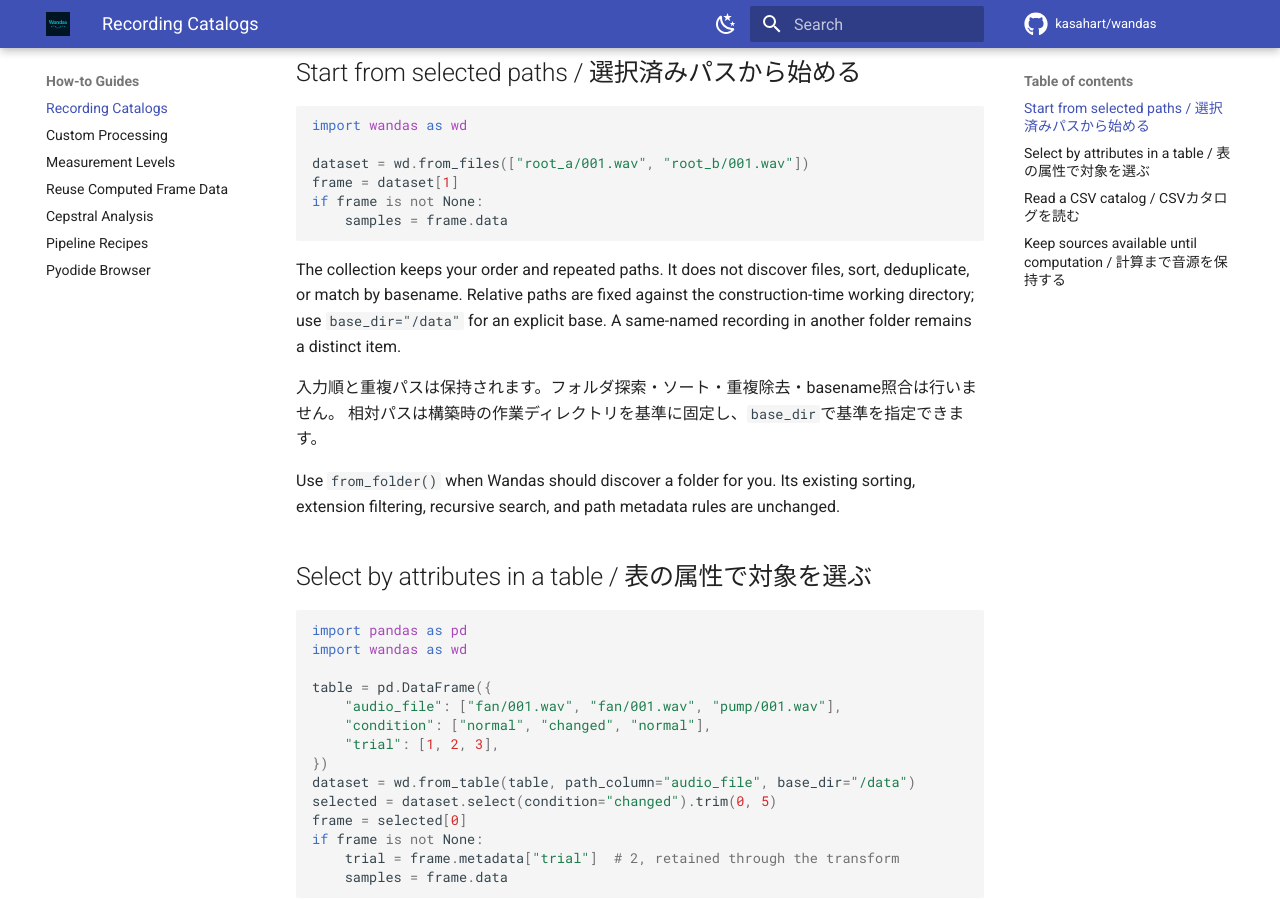
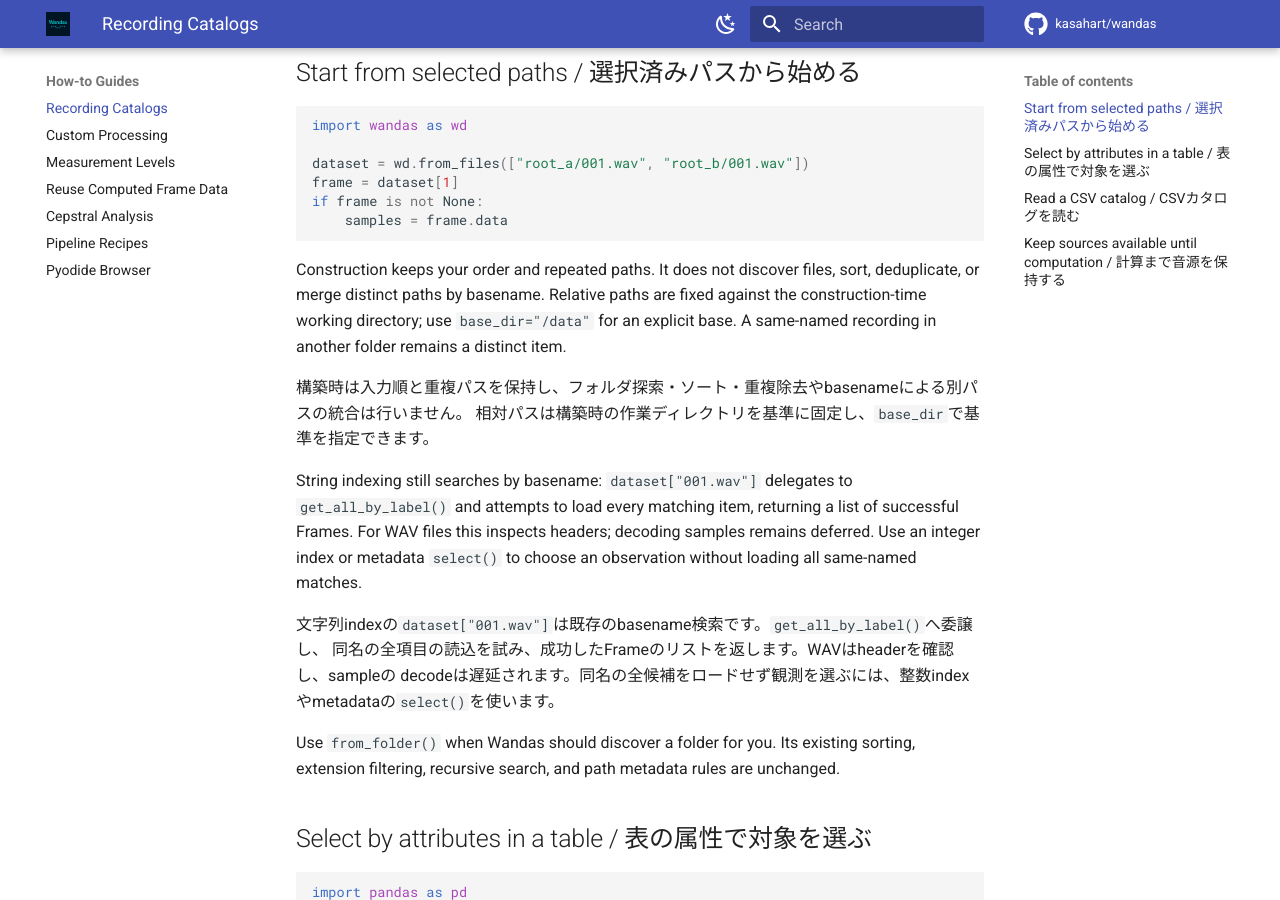
Before and after one commit to kasahart/wandas, an MkDocs documentation site: the page built from docs/src/how-to/recording-catalogs.md, in a window 1280 px wide and 900 px high, scrolled down 357 px. Built offline with MkDocs 1.6.1 and Material for MkDocs 9.7.7, drawn with Linux system fonts in a browser that asks for light colours; comment, search, counter and statistics services are not loaded.

Commit message:
docs: distinguish path preservation from basename lookup

````diff
--- a/docs/src/how-to/recording-catalogs.md
+++ b/docs/src/how-to/recording-catalogs.md
@@ -18,13 +18,23 @@ if frame is not None:
     samples = frame.data
 ```
 
-The collection keeps your order and repeated paths. It does not discover files,
-sort, deduplicate, or match by basename. Relative paths are fixed against the
+Construction keeps your order and repeated paths. It does not discover files,
+sort, deduplicate, or merge distinct paths by basename. Relative paths are fixed against the
 construction-time working directory; use `base_dir="/data"` for an explicit base.
 A same-named recording in another folder remains a distinct item.
 
-入力順と重複パスは保持されます。フォルダ探索・ソート・重複除去・basename照合は行いません。
+構築時は入力順と重複パスを保持し、フォルダ探索・ソート・重複除去やbasenameによる別パスの統合は行いません。
 相対パスは構築時の作業ディレクトリを基準に固定し、`base_dir`で基準を指定できます。
+
+String indexing still searches by basename: `dataset["001.wav"]` delegates to
+`get_all_by_label()` and attempts to load every matching item, returning a list
+of successful Frames. For WAV files this inspects headers; decoding samples
+remains deferred. Use an integer index or metadata `select()` to choose an
+observation without loading all same-named matches.
+
+文字列indexの`dataset["001.wav"]`は既存のbasename検索です。`get_all_by_label()`へ委譲し、
+同名の全項目の読込を試み、成功したFrameのリストを返します。WAVはheaderを確認し、sampleの
+decodeは遅延されます。同名の全候補をロードせず観測を選ぶには、整数indexやmetadataの`select()`を使います。
 
 Use `from_folder()` when Wandas should discover a folder for you. Its existing
 sorting, extension filtering, recursive search, and path metadata rules are unchanged.
````
